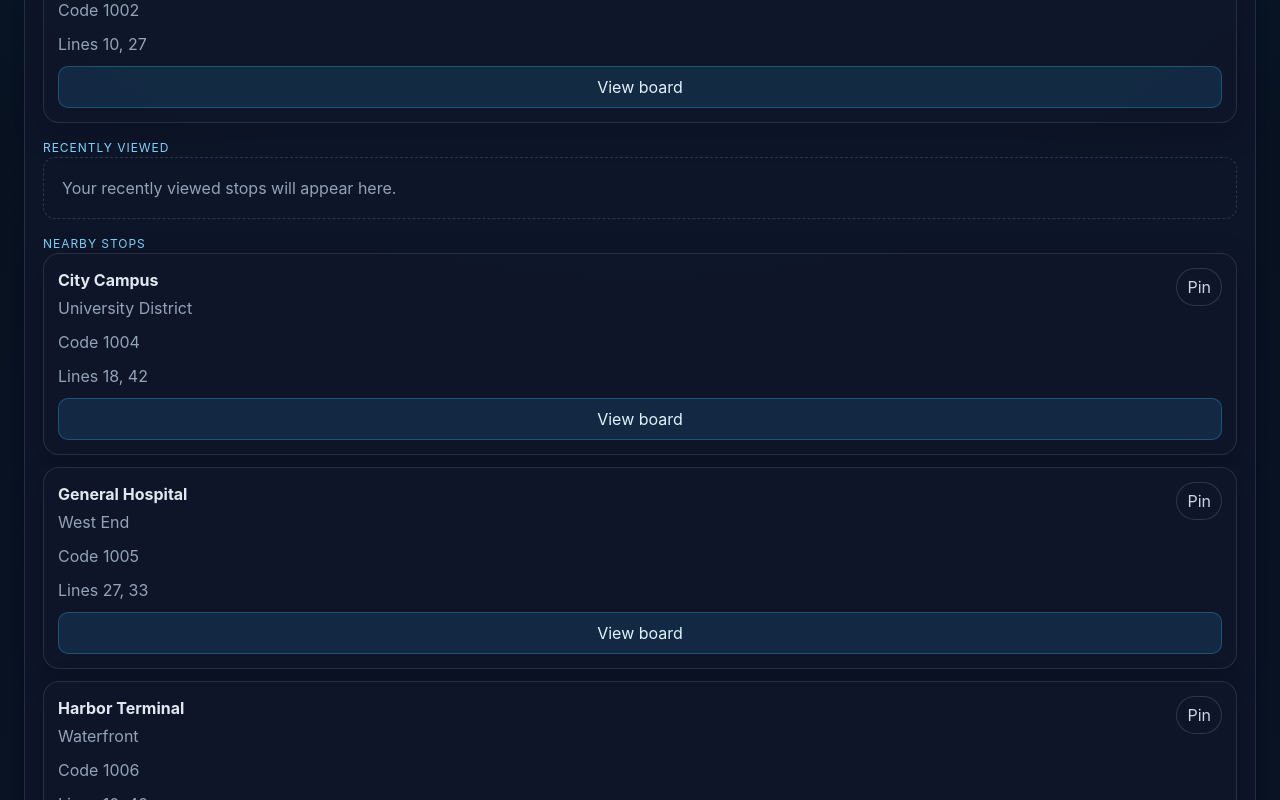
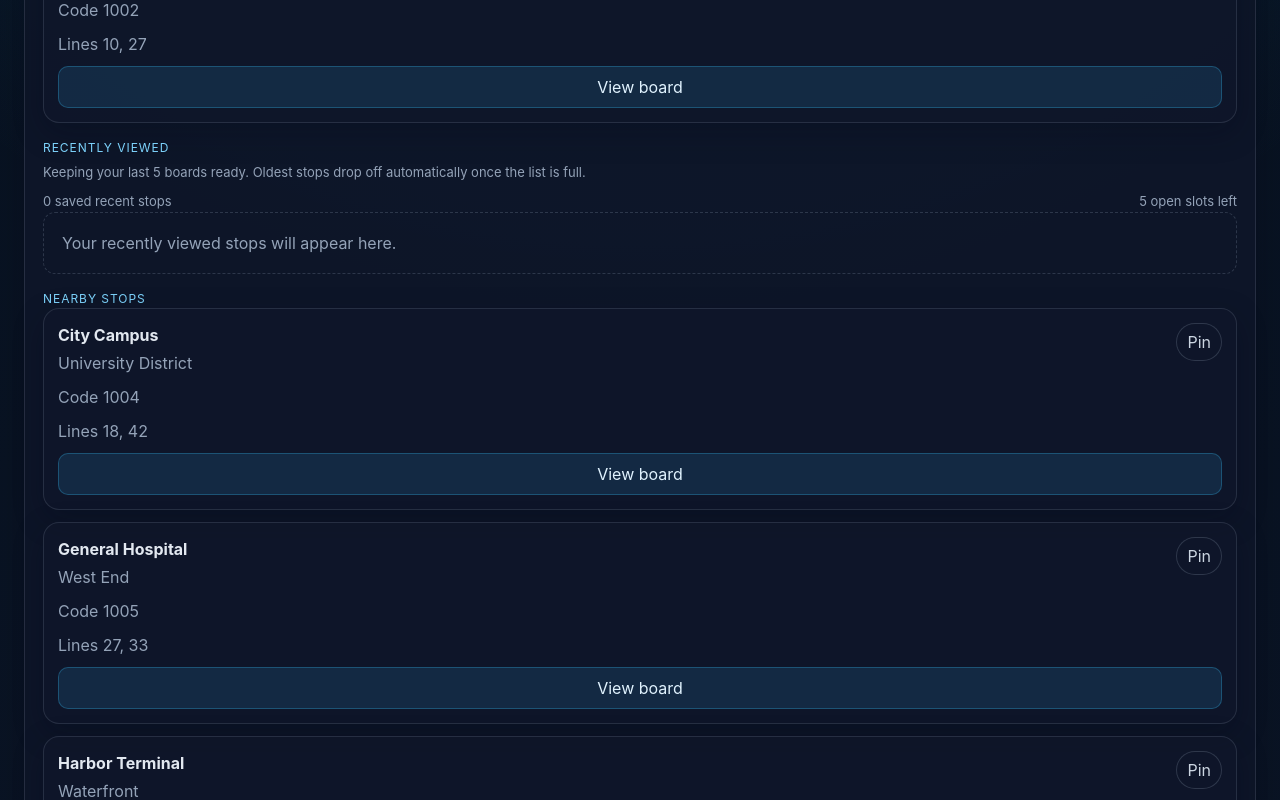
Before and after one commit to RivkindLeon/public-transport-tracker, a React (Vite) app: page / in a window 1280 px wide. Shown: the part 660-1460 px from the top of the page. Built offline with nearby package versions, Linux system fonts and the light colour scheme.

Commit message:
feat: improve recent stop history guidance (#10)

```diff
--- a/src/App.tsx
+++ b/src/App.tsx
@@ -301,7 +301,11 @@ export default function App() {
     setRecentStopViews([]);
   };
 
-  const renderStopCard = (stop: Stop, metaLabel?: string) => {
+  const handleRecentStopDismiss = (stopId: string) => {
+    setRecentStopViews((currentRecentStopViews) => currentRecentStopViews.filter((entry) => entry.stopId !== stopId));
+  };
+
+  const renderStopCard = (stop: Stop, options?: { metaLabel?: string; onDismiss?: () => void }) => {
     const isSelected = selectedStop?.id === stop.id;
 
     return (
@@ -311,6 +315,17 @@ export default function App() {
             <strong>{stop.name}</strong>
             <span>{stop.area}</span>
           </div>
+          <div className="stop-card-actions">
+            {options?.onDismiss ? (
+              <button
+                type="button"
+                className="inline-action-button"
+                onClick={options.onDismiss}
+                aria-label={`Remove ${stop.name} from recent history`}
+              >
+                Remove
+              </button>
+            ) : null}
             <button
               type="button"
               className={`pin-toggle ${stop.isFavorite ? 'active' : ''}`}
@@ -321,9 +336,10 @@ export default function App() {
               {stop.isFavorite ? 'Pinned' : 'Pin'}
             </button>
           </div>
+        </div>
         <span>Code {stop.code}</span>
         <span>Lines {stop.lines.join(', ')}</span>
-        {metaLabel ? <span className="recent-stop-meta">{metaLabel}</span> : null}
+        {options?.metaLabel ? <span className="recent-stop-meta">{options.metaLabel}</span> : null}
         <button type="button" className="stop-select-button" onClick={() => handleStopSelect(stop.id)}>
           {isSelected ? 'Viewing board' : 'View board'}
         </button>
@@ -402,12 +418,21 @@ export default function App() {
 
           <section className="stop-group">
             <div className="group-header">
+              <div>
                 <div className="group-label">Recently viewed</div>
+                <p className="group-caption">
+                  Keeping your last {maxRecentStops} boards ready. Oldest stops drop off automatically once the list is full.
+                </p>
+              </div>
               {recentStops.length > 0 ? (
                 <button type="button" className="inline-action-button" onClick={handleRecentHistoryClear}>
                   Clear history
                 </button>
               ) : null}
+            </div>
+            <div className="board-summary recent-history-summary">
+              <span>{recentStops.length} saved recent stops</span>
+              <span>{recentStops.length === maxRecentStops ? 'History is full' : `${maxRecentStops - recentStops.length} open slots left`}</span>
             </div>
             <div className="stop-list">
               {recentStops.length === 0 ? (
@@ -415,7 +440,12 @@ export default function App() {
                   <p>Your recently viewed stops will appear here.</p>
                 </div>
               ) : (
-                recentStops.map(({ stop, viewedAt }) => renderStopCard(stop, formatRecentView(viewedAt)))
+                recentStops.map(({ stop, viewedAt }) =>
+                  renderStopCard(stop, {
+                    metaLabel: formatRecentView(viewedAt),
+                    onDismiss: () => handleRecentStopDismiss(stop.id),
+                  }),
+                )
               )}
             </div>
           </section>
--- a/src/styles.css
+++ b/src/styles.css
@@ -69,7 +69,8 @@ p {
 .disruption-note,
 .route-stop p,
 .empty-state p,
-.recent-stop-meta {
+.recent-stop-meta,
+.group-caption {
   color: #94a3b8;
 }
 
@@ -199,10 +200,15 @@ p {
   align-items: flex-start;
 }
 
+.stop-card-actions,
 .stop-card-top > div {
   display: flex;
   flex-direction: column;
   gap: 4px;
+}
+
+.stop-card-actions {
+  align-items: flex-end;
 }
 
 .line-badge,
@@ -300,6 +306,16 @@ p {
   font-size: 12px;
 }
 
+.group-caption {
+  margin: 6px 0 0;
+  font-size: 13px;
+}
+
+.recent-history-summary {
+  margin-top: 10px;
+  font-size: 13px;
+}
+
 .pin-toggle.active {
   border-color: #facc15;
   background: rgba(250, 204, 21, 0.14);
```
Lines whose indentation alone changed are shown as unchanged.
